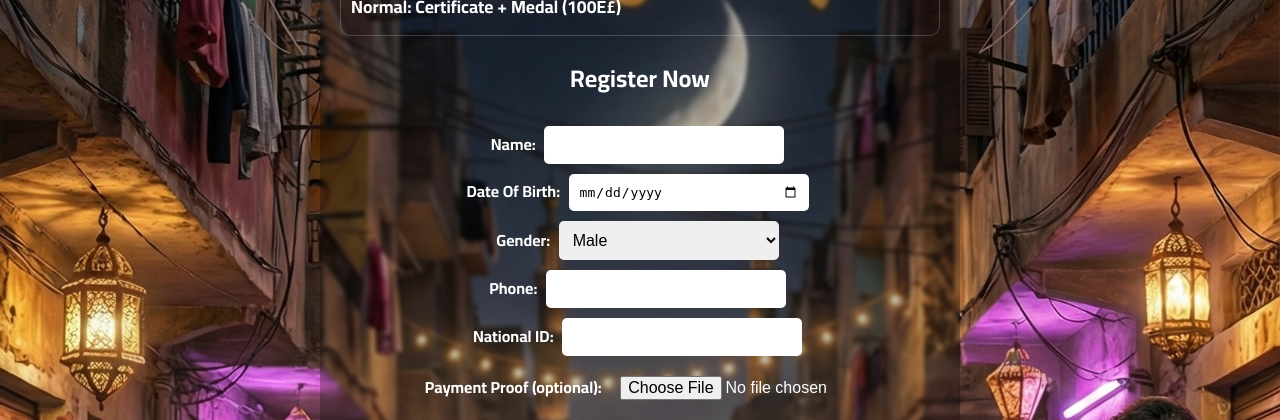
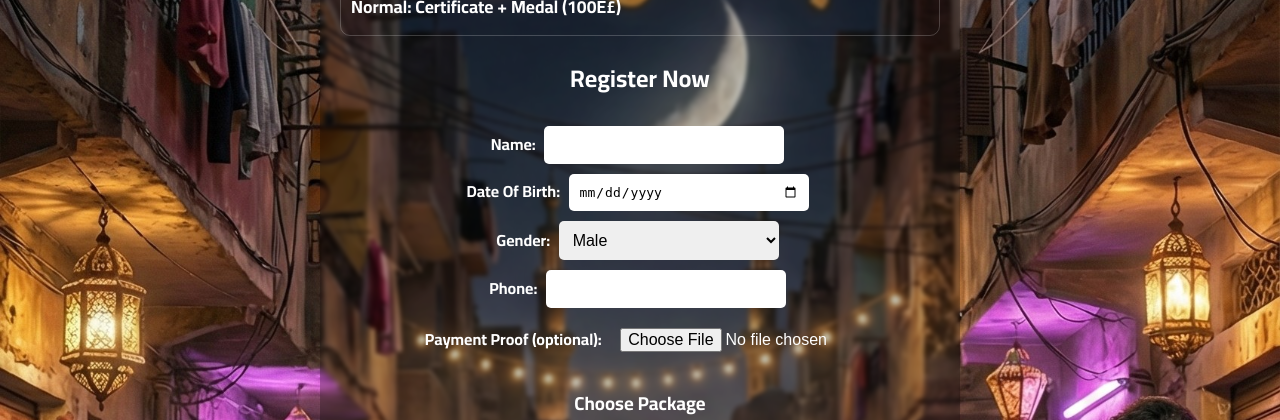
Before and after one commit to mohamedatrees-special/ramadan_event, a Flask app: page / in a window 1280 px wide. Shown: the part 485-905 px from the top of the page. Run offline with Flask 3, Linux system fonts and the light colour scheme; grey boxes are pictures that could not be loaded.

Commit message:
index.html

```diff
--- a/templates/index.html
+++ b/templates/index.html
@@ -180,7 +180,6 @@
           <option value="female">Female</option>
       </select><br>
       Phone: <input type="text" name="phone" required><br>
-      National ID: <input type="text" name="national_id" maxlength="14" minlength="14" required><br>
       Payment Proof (optional): <input type="file" name="payment_proof"><br>
 
       <h3>Choose Package</h3>
```
